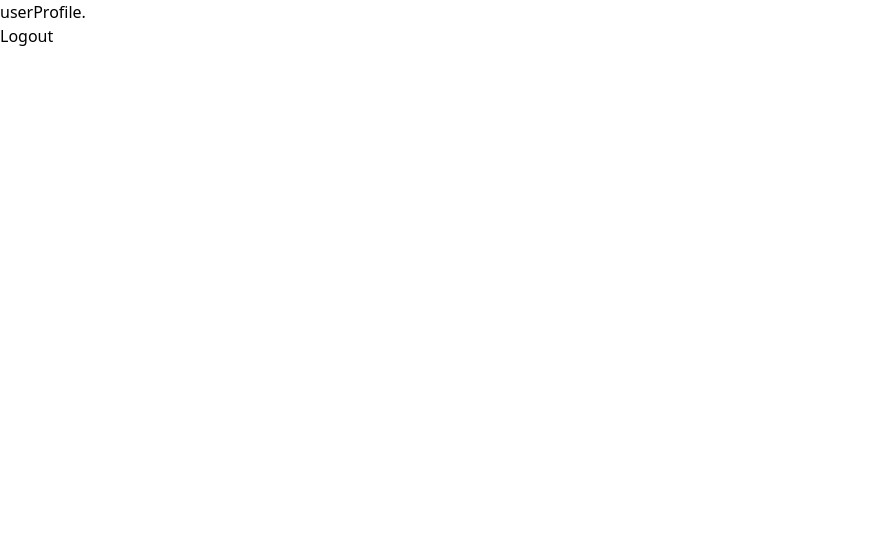
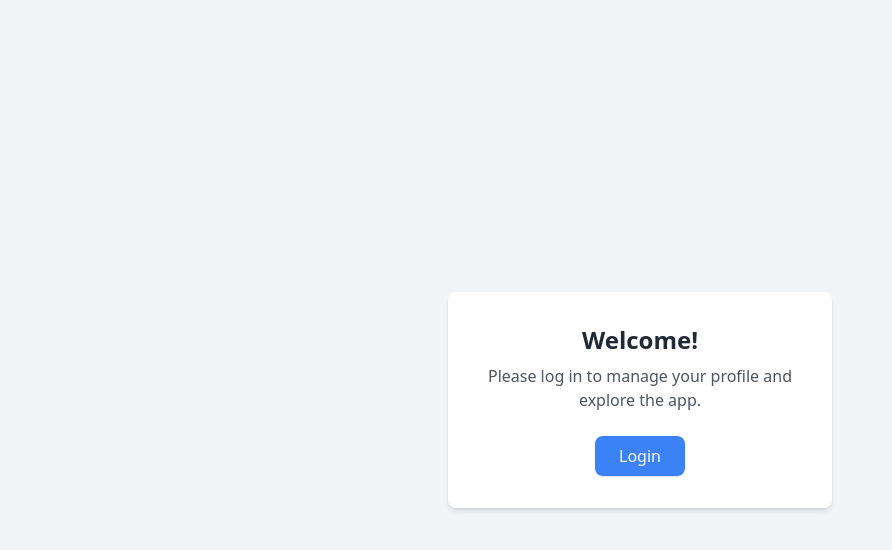
Before and after one commit to Prakritig01/project-amazon-frontend, a React (Create React App) app: page /profile in a window 1280 px wide. Shown: the top 550 px of the page, without its empty margins (0-892 px from the left). Built offline with nearby package versions, Linux system fonts and the light colour scheme; no server answers.

Commit message:
user persist

```diff
--- a/src/App.js
+++ b/src/App.js
@@ -20,9 +20,11 @@ function App() {
 
   useEffect(() => {
     const refreshToken = localStorage.getItem('refreshToken');
+    console.log("refreshToken", refreshToken);
     axios.post('http://localhost:5001/user', { token: refreshToken })
     .then(response => {
-      const user = response.data;
+      const {user} = response.data;
+      console.log(" in useEffect", user);
       dispatch(setCurrentUser(user));
     }).catch(err => console.error(err));
   }, []);
--- a/src/components/Drawer/Drawer.js
+++ b/src/components/Drawer/Drawer.js
@@ -7,7 +7,7 @@ import { selectCurrentUser } from '../../slices/authSlice';
 
 const DrawerComponent = ({ open, toggleDrawer }) => {
   const user =  useSelector(selectCurrentUser);
-  const userName = user?.name || "Guest";
+  const userName = user?.username || "Guest";
   const sections = [
     {
       title: 'Trending',
--- a/src/components/Header/HeaderLeft.js
+++ b/src/components/Header/HeaderLeft.js
@@ -5,7 +5,7 @@ import { useSelector } from "react-redux";
 import { selectCurrentUser } from "../../slices/authSlice";
 const HeaderLeft = () => {
   const user = useSelector(selectCurrentUser);
-  const userName = user?.name || "Guest"; // Will fallback to "Guest" if user is null or undefined
+  const userName = user?.username || "Guest"; // Will fallback to "Guest" if user is null or undefined
 
   console.log("user in header", user);
   const navigate = useNavigate();
--- a/src/components/Header/HeaderRight.js
+++ b/src/components/Header/HeaderRight.js
@@ -7,15 +7,18 @@ import { selectCurrentUser } from "../../slices/authSlice";
 const HeaderRight = () => {
   const navigate = useNavigate(); // Hook for navigation
   const user = useSelector(selectCurrentUser);
-  const userName = user?.name || "Guest";
+  const userName = user?.username || "Guest";
 
   const handleCartClick = () => {
     navigate("/cart"); // Navigates to Cart page
   };
 
+  const handleAccountClick = () =>{
+    navigate("/profile");
+  }
   return (
     <div className="flex flex-row items-center h-8 align-middle space-x-4">
-      {/* Flag and Language Button */}
+
       <div className="flex flex-row items-center h-8">
         <img src={flag} alt="Flag" className="h-5 w-6" />
         <select className="h-5 bg-transparent text-white border-none focus:outline-none hover:text-gray-300 text-sm mb-1">
@@ -24,12 +27,12 @@ const HeaderRight = () => {
       </div>
 
       {/* Hello, Prakriti and Accounts Button */}
-      <div className="flex flex-col items-center h-8 text-white text-xs">
+      <button className="flex flex-col items-center h-8 text-white text-xs" onClick={handleAccountClick}>
         <p className="text-left">Hello, {userName}</p>
         <select className=" bg-transparent text-white border-none focus:outline-none hover:text-gray-300 font-bold">
           <option value=" Accounts & Lists"> Accounts & Lists</option>
         </select>
-      </div>
+      </button>
 
       {/* Returns and Orders Buttons */}
       <div className="flex flex-col items-center h-8 text-white text-xs">
--- a/src/components/Login/Login.js
+++ b/src/components/Login/Login.js
@@ -43,13 +43,11 @@ const AuthPages = () => {
           localStorage.setItem("refreshToken", response.data.refresh_token);
           dispatch(
             setCurrentUser({
-              token : token,
-              refresh_token: refresh_token,
               email: formData.email,
-              name: username,
+              username: username,
             })
           );
-          navigate("/");
+          navigate("/profile");
         })
         .catch((err) => {
           const errorMessage =
@@ -71,7 +69,7 @@ const AuthPages = () => {
         })
         .then((response) => {
           // Handle successful registration
-          dispatch(setCurrentUser({ email: formData.email }));
+          dispatch(setCurrentUser({ email: formData.email,username : formData.name }));
           navigate("/profile"); // Redirect to login or another page
         })
         .catch((err) => {
--- a/src/pages/userProfile.js
+++ b/src/pages/userProfile.js
@@ -1,23 +1,65 @@
-import React from 'react'
-import { useDispatch, useSelector } from 'react-redux';
-import { removeCurrentUser } from '../slices/authSlice';
-import { useNavigate } from 'react-router-dom';
+import React from "react";
+import { useDispatch, useSelector } from "react-redux";
+import { removeCurrentUser } from "../slices/authSlice";
+import { useNavigate } from "react-router-dom";
 
 const UserProfile = () => {
-    const navigate = useNavigate();
-    const username = useSelector(state => state.auth.currentUser);
-    const dispatch = useDispatch();
-    const handleLogout = () => {
-        dispatch(removeCurrentUser());
-        navigate('/login');
-    }
+  const navigate = useNavigate();
+  const currentUser = useSelector((state) => state.auth.currentUser);
+  const dispatch = useDispatch();
+
+  const handleLogout = () => {
+    // Remove tokens from localStorage
+    localStorage.removeItem("token");
+    localStorage.removeItem("refreshToken");
+
+    // Dispatch action to clear the Redux state
+    dispatch(removeCurrentUser());
+
+    // Navigate the user to the login page
+    navigate("/login");
+  };
+
+  const handleLogin = () => {
+    // Navigate the user to the login page
+    navigate("/login");
+  };
+
   return (
-    <div>
-      userProfile.
-      <h1>{username}</h1>
-        <button onClick={()=> handleLogout}>Logout</button>
+    <div className="flex items-center justify-center min-h-screen bg-gray-100">
+      <div className="bg-white shadow-md rounded-lg p-8 max-w-sm w-full text-center">
+        {currentUser ? (
+          <>
+            <h1 className="text-2xl font-bold text-gray-800">
+              Welcome, {currentUser.username}!
+            </h1>
+            <p className="text-gray-600 mt-2">
+              Manage your profile and explore the app.
+            </p>
+            <button
+              onClick={handleLogout}
+              className="mt-6 px-6 py-2 bg-red-500 text-white rounded-lg shadow hover:bg-red-600 transition duration-300"
+            >
+              Logout
+            </button>
+          </>
+        ) : (
+          <>
+            <h1 className="text-2xl font-bold text-gray-800">Welcome!</h1>
+            <p className="text-gray-600 mt-2">
+              Please log in to manage your profile and explore the app.
+            </p>
+            <button
+              onClick={handleLogin}
+              className="mt-6 px-6 py-2 bg-blue-500 text-white rounded-lg shadow hover:bg-blue-600 transition duration-300"
+            >
+              Login
+            </button>
+          </>
+        )}
+      </div>
     </div>
-  )
-}
+  );
+};
 
 export default UserProfile;
--- a/src/slices/authSlice.js
+++ b/src/slices/authSlice.js
@@ -12,7 +12,10 @@ const authSlice = createSlice({
             const user = action.payload;
             state.currentUser = user;
         },
-        removeCurrentUser : (state,action) => {},
+        removeCurrentUser : (state,action) => {
+            state.currentUser = null;
+
+        },
 
     }
 })
```
